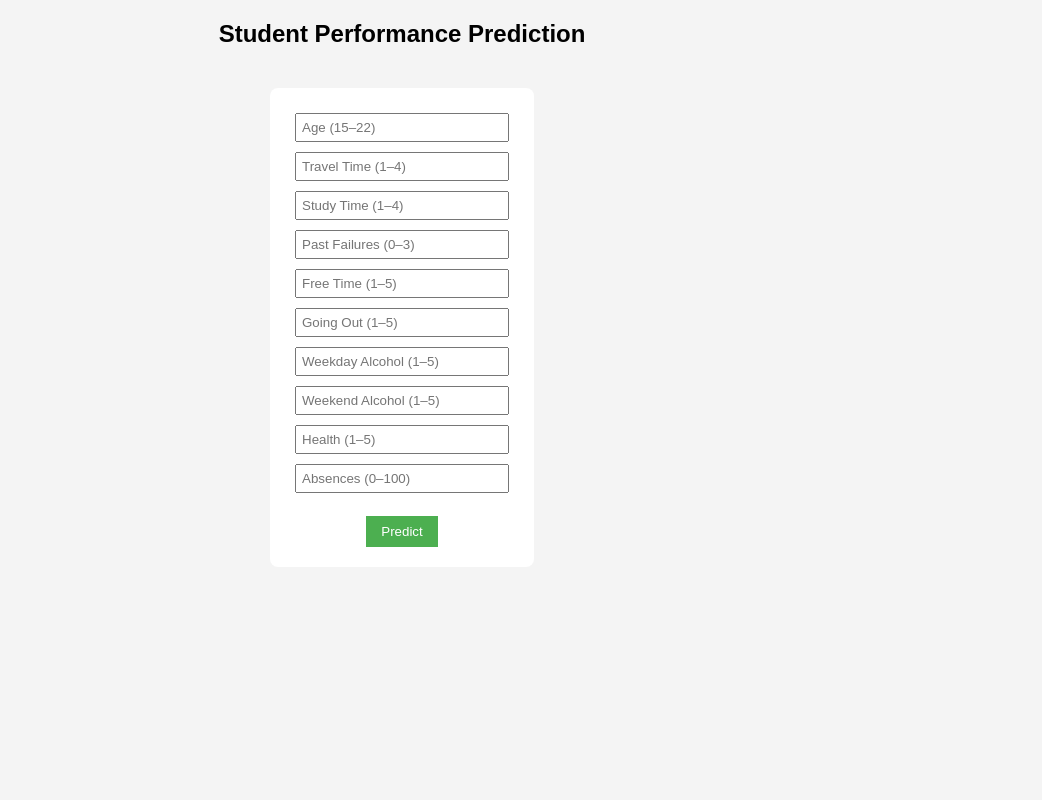
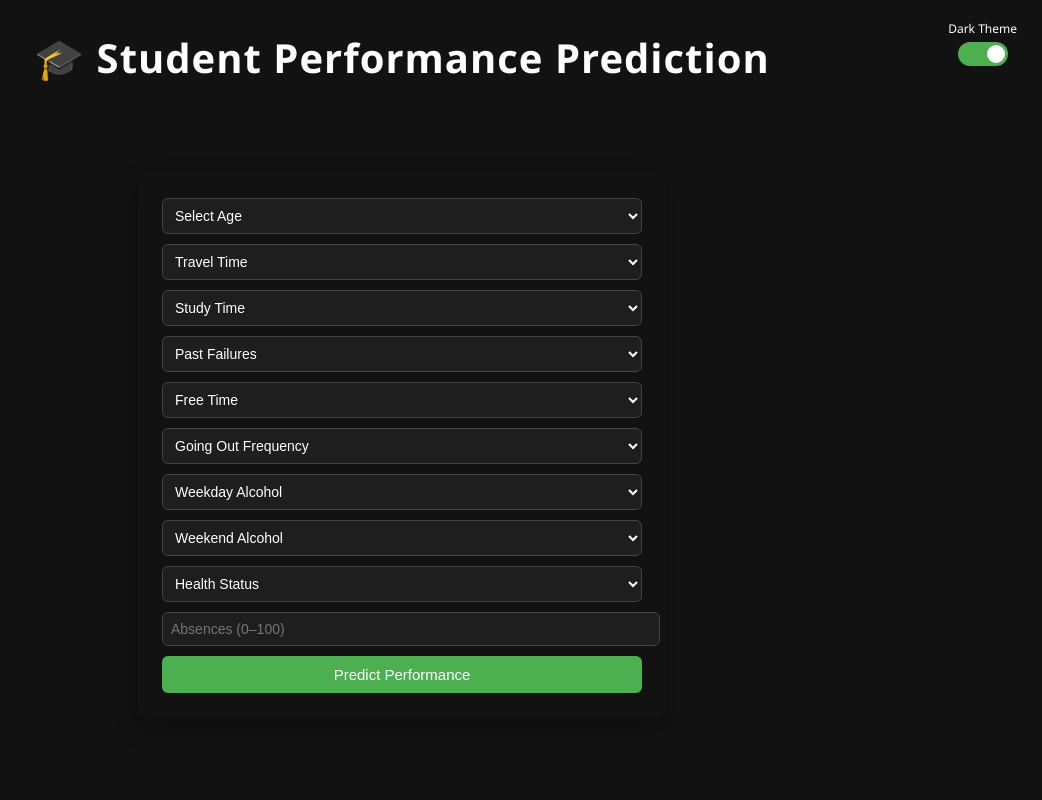
Before and after one commit to kousikvarma9/Student-Performance-ML, a Flask app: page / in a window 1280 px wide. Shown: the whole page, without its empty margins (238-1280 px from the left). Run offline with Flask 3, Linux system fonts and the light colour scheme; parts of the project's set-up code (start-up, migrations or seed data) failed here and were passed over.

Commit message:
Improved frontend with theme toggle, probability progress bar

```diff
--- a/app.py
+++ b/app.py
@@ -53,11 +53,12 @@ def predict():
                               freetime, goout, Dalc, Walc, health, absences]])
 
         predicted_marks = regression_model.predict(features)[0]
-        predicted_pass = classification_model.predict(features)[0]
+        proba = classification_model.predict_proba(features)[0][1]
 
         result = {
-            "marks": round(float(predicted_marks), 2),
-            "pass": "Pass" if predicted_pass == 1 else "Fail"
+                    "marks": round(float(predicted_marks), 2),
+                    "pass": "Pass" if proba >= 0.5 else "Fail",
+                    "confidence": round(float(proba * 100), 2)
         }
 
         return render_template("index.html", prediction=result)
--- a/templates/index.html
+++ b/templates/index.html
@@ -2,101 +2,286 @@
 <html>
 <head>
     <title>Student Performance Predictor</title>
+    <meta name="viewport" content="width=device-width, initial-scale=1.0">
+
     <style>
         body {
-            font-family: Arial;
+            font-family: 'Segoe UI', sans-serif;
+            margin: 0;
+            height: 100vh;
+            overflow: hidden;
+            display: flex;
+            flex-direction: column;
+            align-items: center;
+            justify-content: center;
+            transition: 0.3s;
+        }
+
+        .light-mode {
+            background: #f4f6f9;
+            color: #333;
+        }
+
+        .dark-mode {
+            background: #121212;
+            color: #fff;
+        }
+
+        /* Big Heading Outside */
+        .main-heading {
+            position: absolute;
+            top: 30px;
+            font-size: 40px;
+            font-weight: 700;
+            letter-spacing: 1px;
             text-align: center;
-            background-color: #f4f4f4;
         }
-        form {
+
+        /* Theme Toggle */
+        .theme-toggle {
+            position: fixed;
+            top: 20px;
+            right: 25px;
+            text-align: center;
+            font-size: 12px;
+        }
+
+        .switch {
+            position: relative;
+            display: inline-block;
+            width: 50px;
+            height: 24px;
+            margin-top: 5px;
+        }
+
+        .switch input {
+            opacity: 0;
+            width: 0;
+            height: 0;
+        }
+
+        .slider {
+            position: absolute;
+            cursor: pointer;
+            top: 0;
+            left: 0;
+            right: 0;
+            bottom: 0;
+            background-color: #ccc;
+            transition: .4s;
+            border-radius: 24px;
+        }
+
+        .slider:before {
+            position: absolute;
+            content: "";
+            height: 18px;
+            width: 18px;
+            left: 3px;
+            bottom: 3px;
+            background-color: white;
+            transition: .4s;
+            border-radius: 50%;
+        }
+
+        input:checked + .slider {
+            background-color: #4CAF50;
+        }
+
+        input:checked + .slider:before {
+            transform: translateX(26px);
+        }
+
+        .container {
+            width: 480px;
+            padding: 25px;
+            border-radius: 12px;
+            box-shadow: 0 10px 25px rgba(0,0,0,0.25);
+            background: inherit;
+            margin-top: 90px;
+            /* margin-bottom: 40px; */
+        }
+
+        select, input[type="number"] {
+            width: 100%;
+            padding: 8px;
+            margin-bottom: 10px;
+            border-radius: 6px;
+            font-size: 14px;
+        }
+
+        .light-mode select, .light-mode input {
             background: white;
-            padding: 20px;
-            display: inline-block;
-            margin-top: 20px;
-            border-radius: 8px;
+            color: black;
+            border: 1px solid #ddd;
+        }
 
+        .dark-mode select, .dark-mode input {
+            background: #1e1e1e;
+            color: white;
+            border: 1px solid #444;
         }
-        input {
-            margin: 5px;
-            padding: 5px;
-            width: 200px;
-        }
+
         button {
-            padding: 8px 15px;
-            background-color: #4CAF50;
-            color: white;
+            width: 100%;
+            padding: 10px;
+            border-radius: 6px;
             border: none;
             cursor: pointer;
-        }
-        .result {
-            margin-top: 20px;
-            font-size: 18px;
-        }
-        .pass {
-            color: green;
-            font-weight: bold;
-            font-size: 20px;
-        }
-        .fail {
-            color: red;
-            font-weight: bold;
-            font-size: 20px;
+            font-size: 15px;
+            background: #4CAF50;
+            color: white;
+            transition: 0.3s;
         }
 
+        button:hover {
+            background: #45a049;
+        }
+
+        .result {
+            margin-top: 15px;
+            padding: 12px;
+            border-radius: 8px;
+            background: rgba(0,0,0,0.1);
+            text-align: center;
+        }
+
+        .pass {
+            color: #00ff88;
+            font-weight: bold;
+        }
+
+        .fail {
+            color: #ff4d4d;
+            font-weight: bold;
+        }
+
+        .confidence-container {
+            margin-top: 10px;
+        }
+
+        .progress-bar {
+            width: 100%;
+            height: 12px;
+            background: #333;
+            border-radius: 10px;
+            overflow: hidden;
+            margin-top: 5px;
+        }
+
+        .light-mode .progress-bar {
+            background: #ddd;
+        }
+
+        .progress-fill {
+            height: 100%;
+            border-radius: 10px;
+            transition: width 0.8s ease-in-out;
+        }
+
+        .pass-bar {
+            background: linear-gradient(90deg, #00ff88, #00cc66);
+        }
+
+        .fail-bar {
+            background: linear-gradient(90deg, #ff4d4d, #cc0000);
+        }
     </style>
 </head>
-<body>
 
-<h2>Student Performance Prediction</h2>
+<body class="dark-mode">
 
-<form method="POST" action="/predict">
+<div class="main-heading">
+    🎓 Student Performance Prediction
 
-    <input type="number" name="age"
-       placeholder="Age (15–22)"
-       min="15" max="22" required><br>
+</div>
 
-    <input type="number" name="traveltime"
-        placeholder="Travel Time (1–4)"
-        min="1" max="4" required><br>
+<!-- Theme Toggle -->
+<div class="theme-toggle">
+    <div id="themeLabel">Dark Theme</div>
+    <label class="switch">
+        <input type="checkbox" checked onclick="toggleMode()">
+        <span class="slider"></span>
+    </label>
+</div>
 
-    <input type="number" name="studytime"
-        placeholder="Study Time (1–4)"
-        min="1" max="4" required><br>
+<div class="container">
 
-    <input type="number" name="failures"
-        placeholder="Past Failures (0–3)"
-        min="0" max="3" required><br>
+    <form method="POST" action="/predict">
 
-    <input type="number" name="freetime"
-        placeholder="Free Time (1–5)"
-        min="1" max="5" required><br>
+        <select name="age" required>
+            <option value="">Select Age</option>
+            {% for i in range(15,23) %}
+            <option value="{{ i }}">{{ i }}</option>
+            {% endfor %}
+        </select>
 
-    <input type="number" name="goout"
-        placeholder="Going Out (1–5)"
-        min="1" max="5" required><br>
+        <select name="traveltime" required>
+            <option value="">Travel Time</option>
+            <option value="1">Less than 15 min</option>
+            <option value="2">15–30 min</option>
+            <option value="3">30–60 min</option>
+            <option value="4">More than 1 hour</option>
+        </select>
 
-    <input type="number" name="Dalc"
-        placeholder="Weekday Alcohol (1–5)"
-        min="1" max="5" required><br>
+        <select name="studytime" required>
+            <option value="">Study Time</option>
+            <option value="1">Less than 2 hrs</option>
+            <option value="2">2–5 hrs</option>
+            <option value="3">5–10 hrs</option>
+            <option value="4">More than 10 hrs</option>
+        </select>
 
-    <input type="number" name="Walc"
-        placeholder="Weekend Alcohol (1–5)"
-        min="1" max="5" required><br>
+        <select name="failures" required>
+            <option value="">Past Failures</option>
+            <option value="0">0</option>
+            <option value="1">1</option>
+            <option value="2">2</option>
+            <option value="3">3</option>
+        </select>
 
-    <input type="number" name="health"
-        placeholder="Health (1–5)"
-        min="1" max="5" required><br>
+        <select name="freetime" required>
+            <option value="">Free Time</option>
+            {% for i in range(1,6) %}
+            <option value="{{ i }}">{{ i }}</option>
+            {% endfor %}
+        </select>
 
-    <input type="number" name="absences"
-        placeholder="Absences (0–100)"
-        min="0" max="100" required><br><br>
+        <select name="goout" required>
+            <option value="">Going Out Frequency</option>
+            {% for i in range(1,6) %}
+            <option value="{{ i }}">{{ i }}</option>
+            {% endfor %}
+        </select>
 
-    <button type="submit">Predict</button>
+        <select name="Dalc" required>
+            <option value="">Weekday Alcohol</option>
+            {% for i in range(1,6) %}
+            <option value="{{ i }}">{{ i }}</option>
+            {% endfor %}
+        </select>
 
-</form>
+        <select name="Walc" required>
+            <option value="">Weekend Alcohol</option>
+            {% for i in range(1,6) %}
+            <option value="{{ i }}">{{ i }}</option>
+            {% endfor %}
+        </select>
 
+        <select name="health" required>
+            <option value="">Health Status</option>
+            {% for i in range(1,6) %}
+            <option value="{{ i }}">{{ i }}</option>
+            {% endfor %}
+        </select>
 
-{% if prediction %}
+        <input type="number" name="absences" placeholder="Absences (0–100)" min="0" max="100" required>
+
+        <button type="submit">Predict Performance</button>
+
+    </form>
+
+  {% if prediction %}
 <div class="result">
     <p><strong>Predicted Grade:</strong> {{ prediction.marks }}</p>
 
@@ -106,8 +291,35 @@
             {{ prediction.pass }}
         </span>
     </p>
+
+    <div class="confidence-container">
+        <p><strong>Pass Probability:</strong> {{ prediction.confidence }}%</p>
+
+        <div class="progress-bar">
+            <div class="progress-fill
+                {% if prediction.pass == 'Pass' %}pass-bar{% else %}fail-bar{% endif %}"
+                style="width: {{ prediction.confidence }}%;">
+            </div>
+        </div>
+    </div>
 </div>
 {% endif %}
 
+</div>
+
+<script>
+function toggleMode() {
+    document.body.classList.toggle("dark-mode");
+    document.body.classList.toggle("light-mode");
+
+    let label = document.getElementById("themeLabel");
+    if (document.body.classList.contains("dark-mode")) {
+        label.innerText = "Dark Theme";
+    } else {
+        label.innerText = "Light Theme";
+    }
+}
+</script>
+
 </body>
 </html>
```
